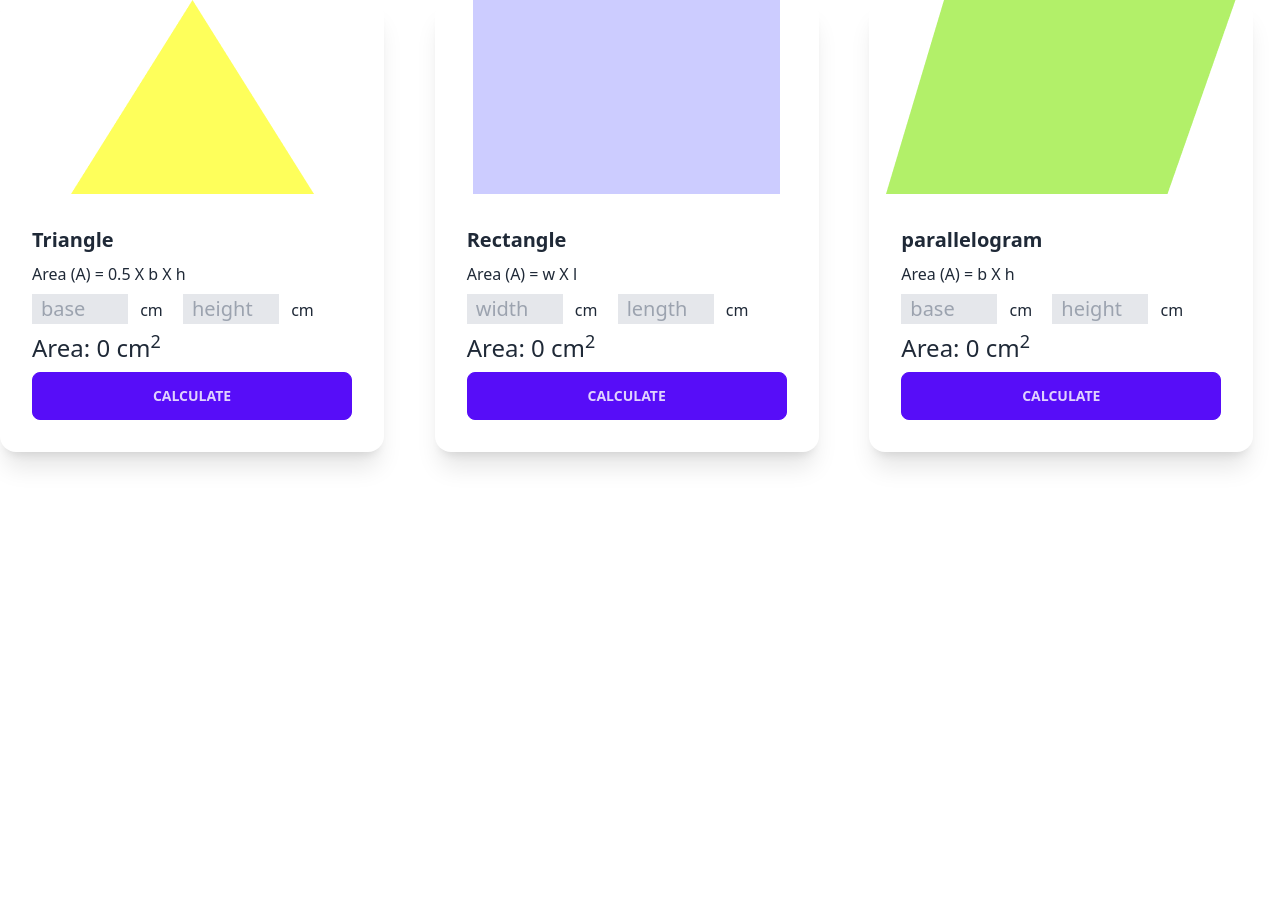
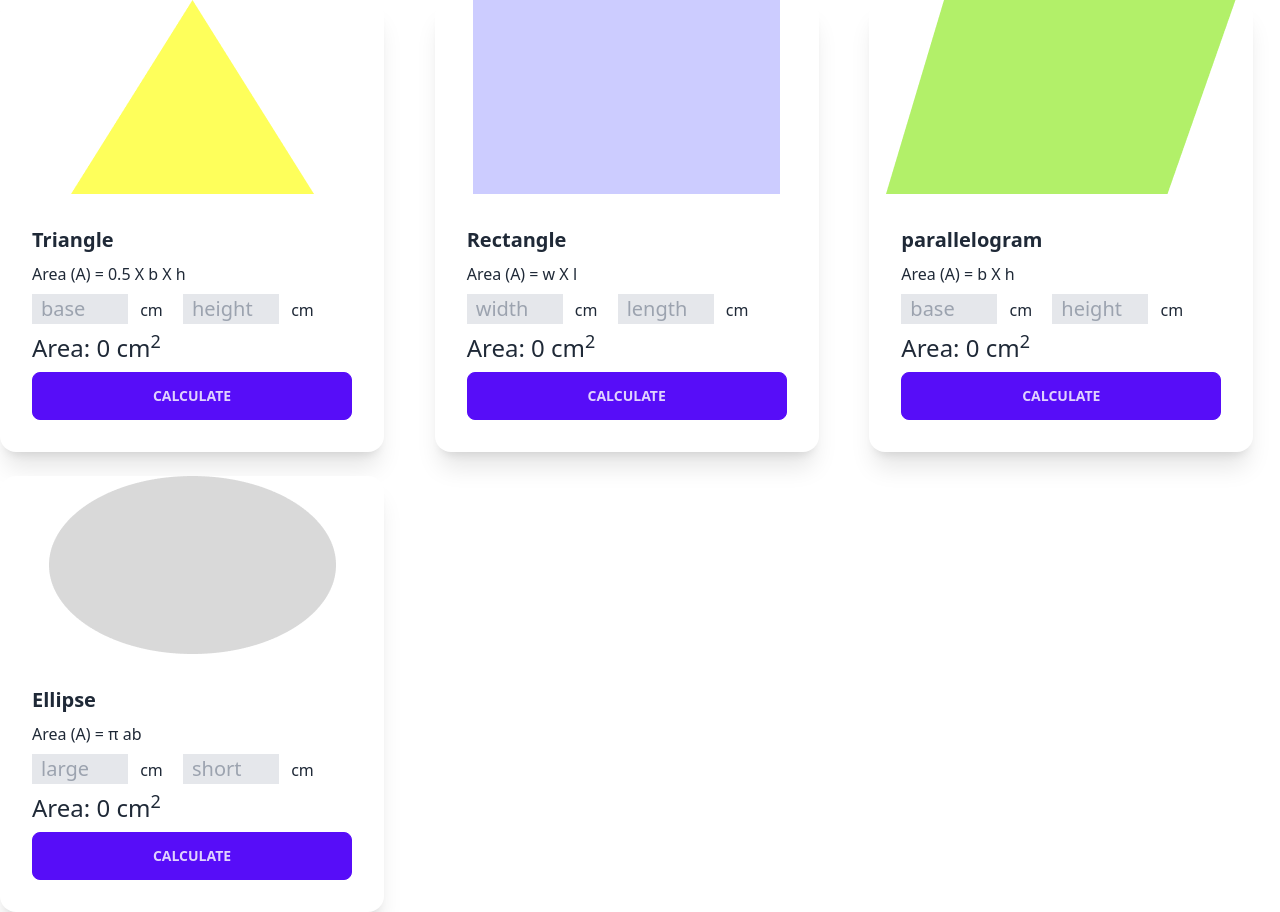
Before and after one commit to jannat710/geometry-genius, a plain HTML site: page index.html in a window 1280 px wide. Before the commit the page ends 800 px from the top, so only its background shows below. Drawn offline with nearby package versions, Linux system fonts and the light colour scheme.

Commit message:
added ellipse are calculation

```diff
--- a/index.html
+++ b/index.html
@@ -72,6 +72,25 @@
                       </div>
                     </div>
                   </div>
+                                  <!-- Ellipse card -->
+                <div class="card w-96 bg-base-100 shadow-xl">
+                    <figure><img src="/images/ellipse.png" alt="Shoes" /></figure>
+                    <div class="card-body">
+                      <h2 class="card-title">Ellipse</h2>
+                      <p>Area (A) = π ab</p>
+                      <p>
+                        <input type="text" class="border bg-gray-200 text-xl w-24 px-2" placeholder="large" name="" id="ellipse-major-radius">
+                        <span class="ml-2">cm</span>
+                        <!-- ellipse height -->
+                        <input type="text" class="ml-4 border bg-gray-200 text-xl w-24 px-2" placeholder="short" name="" id="ellipse-minor-radius">
+                        <span class="ml-2">cm</span>
+                      </p>
+                      <p class="text-2xl">Area: <span id="ellipse-area">0</span> cm<sup>2</sup></p>
+                      <div class="card-actions">
+                        <button onclick="calculateEllipseArea()" class="btn btn-primary w-full">Calculate</button>
+                      </div>
+                    </div>
+                  </div>
             </div>
 
         </div>
--- a/scripts/area-calculator.js
+++ b/scripts/area-calculator.js
@@ -51,6 +51,17 @@ function calculateRectangleArea(){
 }
 
 
+function calculateEllipseArea(){
+    const majorRadius = getInputValue('ellipse-major-radius');
+    const minorRadius = getInputValue('ellipse-minor-radius');
+    const area = 3.14 * majorRadius * minorRadius;
+    const areaTwoDecimal = area.toFixed(2);
+    setElementInnerText('ellipse-area', areaTwoDecimal);
+
+    addToCalculationEntry('Ellipse', areaTwoDecimal);
+}
+
+
 // reusable function --> reduce duplicate code
 function calculateParallelogramArea(){
     const base = getInputValue('parallelogram-base');
```
